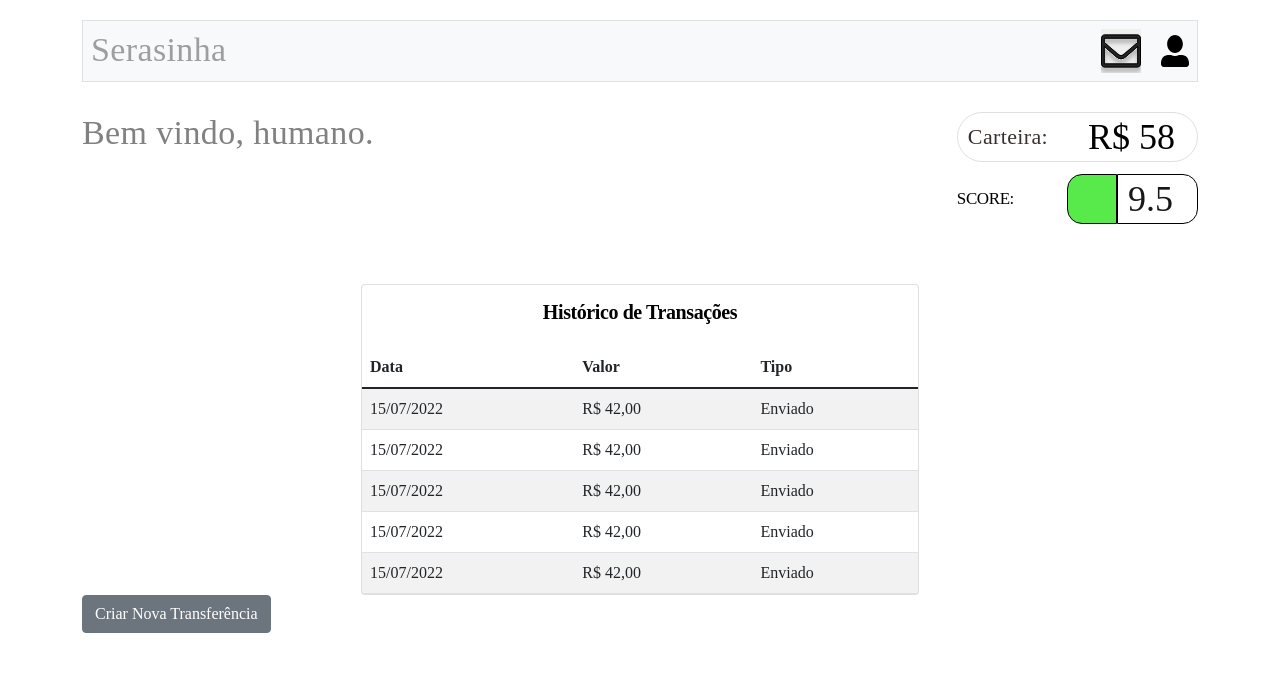
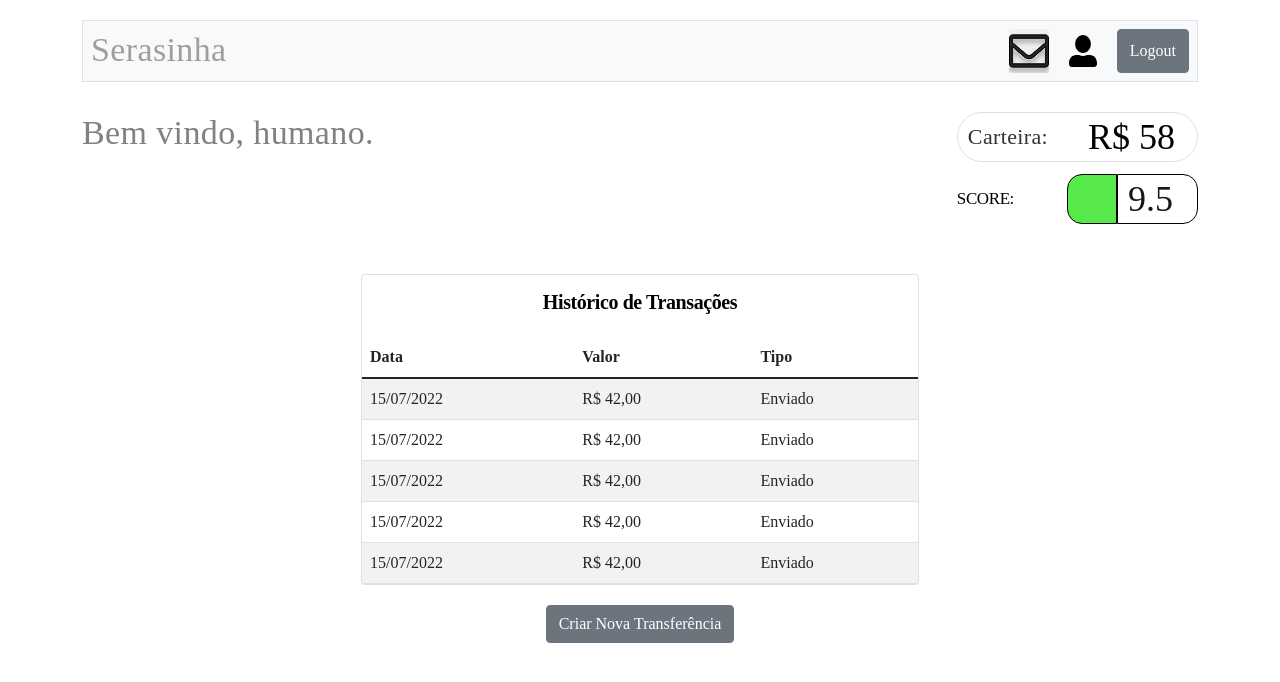
Before and after one commit to nicolasbicalho/serasinha-front, a Vue app: page / in a window 1280 px wide. Shown: the top 682 px of the page. Built offline with nearby package versions, Linux system fonts and the light colour scheme; sample sign-in values are in the browser's storage.

Commit message:
final components changes

```diff
--- a/package.json
+++ b/package.json
@@ -5,7 +5,8 @@
   "scripts": {
     "serve": "vue-cli-service serve",
     "build": "vue-cli-service build",
-    "lint": "vue-cli-service lint"
+    "lint": "vue-cli-service lint",
+    "start": "node server.js"
   },
   "dependencies": {
     "autoprefixer": "10.4.5",
@@ -13,6 +14,8 @@
     "bootstrap": "^5.1.3",
     "bootstrap-vue-3": "^0.1.14",
     "core-js": "^3.8.3",
+    "express": "^4.18.1",
+    "serve-static": "^1.15.0",
     "typescript": "^4.7.4",
     "vue": "^3.2.13",
     "vue-meta": "^2.4.0",
--- a/src/SerasinhaService.js
+++ b/src/SerasinhaService.js
@@ -22,6 +22,10 @@ function login({ email, password }) {
     //         auth.setAuth(token, email);
     //         return router.push('/');
     //     })
+}
+
+function logout() {
+    return auth.unsetAuth();
 }
 
 function register({ email, password }) {
@@ -82,9 +86,29 @@ function getMainMenuData() {
     //     })
 }
 
+function transferValue({ emailToSend, transferValue }) {
+    console.log('emailToSend', emailToSend);
+    console.log('transferValue', transferValue);
+
+    return 'ok';
+
+	// return SerasinhaApi
+	// 	.post('transfer-value', { email, password })
+	// 	.then((res) => {
+    //         if (res.status !== 200) {
+    //             return Promise.reject(new Error('login failed'))
+    //         }
+    //         const token = res.text().then(JSON.parse);
+    //         auth.setAuth(token, email);
+    //         return router.push('/');
+    //     })
+}
+
 
 export const SerasinhaService = {
 	login,
     register,
     getMainMenuData,
+    transferValue,
+    logout,
 }
--- a/src/components/ButtonWithModal.vue
+++ b/src/components/ButtonWithModal.vue
@@ -1,21 +1,18 @@
 <template>
 	<div>
-		<b-button :disabled="disabled" :class="buttonCss || {}" v-b-modal="'bv-modal'">
+		<b-button v-b-modal="'bv-modal'">
 			{{buttonText}}
 		</b-button>
 		<b-modal
             id="bv-modal"
+            class="b-modal"
+            ref="modal"
 			hide-footer
 			size="sm"
             :title="modalTitle"
 			centered>
-			<!-- <b-table v-if="modalTable && modalTableFields"
-				:items="modalTable"
-				:fixed="true"
-				:fields="modalTableFields"
-				responsive="sm"/> -->
 			<slot />
-			<b-button :class="confirmCSS" @click="confirmButton">
+			<b-button class="confirm-button" @click="confirmButton">
 				{{confirmText}}
 			</b-button>
 		</b-modal>
@@ -28,26 +25,21 @@ export default {
 	props: {
 		buttonText: String,
 		confirmText: String,
-		buttonCss: Object,
-		confirmCSS: Object,
 		modalTitle: String,
 		confirmCallback: Function,
-		modalTable: Array,
-		modalTableFields: Array,
-		disabled: {
-			type: Boolean,
-			default: false
-		}
 	},
 	methods: {
 		confirmButton () {
-			this.$refs.modal.hide()
+            document.querySelector('#bv-modal').classList.remove('show');
+            document.querySelectorAll('.modal-backdrop').forEach(el => el.classList.remove('show'));
 			this.confirmCallback()
 		}
 	},
 }
 </script>
 
-<style>
-
+<style scoped>
+.confirm-button {
+    width: 100%;
+}
 </style>
--- a/src/components/InputWithLabel.vue
+++ b/src/components/InputWithLabel.vue
@@ -1,7 +1,7 @@
 <template>
   <div>
       <div class="label"> {{ label }} </div>
-      <input class="input" type="text" v-model="value" @change="onInput">
+      <input :placeholder="placeholder" :style="`padding: ${inputPadding}`" class="input" type="text" v-model="value" @change="onInput">
 
   </div>
 </template>
@@ -14,6 +14,8 @@ export default {
     }),
     props: {
         label: String,
+        inputPadding: String,
+        placeholder: String,
     },
     methods: {
         onInput() {
@@ -32,12 +34,8 @@ export default {
 
 .input {
     box-sizing: border-box;
-    /* Auto layout */
-
     padding: 20px 24px;
     gap: 10px;
-
-
     background: #FFFFFF;
     border: 1px solid #000000;
     border-radius: 15px;
--- a/src/components/MainNavbar.vue
+++ b/src/components/MainNavbar.vue
@@ -5,14 +5,24 @@
     </div>
     <div class="navbar-images">
       <img style="margin-right: 20px" src="../assets/envelope.svg" alt="">
-      <img src="../assets/user.svg" alt="">
+      <img style="margin-right: 20px" src="../assets/user.svg" alt="">
+      <button @click="logout" type="button" class="btn btn-secondary">
+        Logout
+      </button>
     </div>
   </div>
 </template>
 
 <script>
+import { SerasinhaService } from '../SerasinhaService';
+
 export default {
   name: 'MainNavbar',
+  methods: {
+    logout() {
+      return SerasinhaService.logout();
+    }
+  }
 }
 </script>
 
--- a/src/pages/MainMenu.vue
+++ b/src/pages/MainMenu.vue
@@ -24,9 +24,15 @@
           <b-table class="m-0" striped hover :items="transactions"></b-table>
         </div>
       </div>
-      <div>
-        <ButtonWithModal modalTitle="Nova Transferência" :buttonText="'Criar Nova Transferência'">
-          <p>AAAAAAAAAAAAAAAAA</p>
+      <div class="button-modal">
+        <ButtonWithModal
+          confirmText="Transferir"
+          modalTitle="Nova Transferência"
+          buttonText="Criar Nova Transferência"
+          :confirmCallback="generateNewTransfer"
+        >
+          <InputWithLabel placeholder="E-mail" inputPadding="10px 12px" @input="setEmailToSend" label="Para qual usuário deseja transferir?" />
+          <InputWithLabel style="margin-top: 20px; margin-bottom: 20px;" placeholder="R$" inputPadding="10px 12px" @input="setTransferValue" label="Qual valor deseja transferir? (Em reais)" />
         </ButtonWithModal>
       </div>
     </div>
@@ -37,6 +43,7 @@
 import MainNavbar from '../components/MainNavbar.vue';
 import ScoreCard from '../components/ScoreCard.vue';
 import ButtonWithModal from '../components/ButtonWithModal.vue';
+import InputWithLabel from '../components/InputWithLabel.vue';
 import { SerasinhaService } from '../SerasinhaService';
 export default {
     name: 'MainMenu',
@@ -44,13 +51,34 @@ export default {
       MainNavbar,
       ScoreCard,
       ButtonWithModal,
+      InputWithLabel,
     },
     data: () => ({
       sanitizedName: '',
       walletValue: 0,
       score: 0,
+      emailToSend: '',
+      transferValue: 0,
       transactions: [],
     }),
+    methods: {
+      setEmailToSend(value) {
+			this.emailToSend = value;
+		},
+		setTransferValue(value) {
+			this.transferValue = value;
+		},
+      async generateNewTransfer() {
+        if (!this.emailToSend || !this.transferValue) return null;
+        await SerasinhaService.transferValue({
+          emailToSend: this.emailToSend,
+          transferValue: this.transferValue,
+        });
+
+        this.transferValue = 0;
+        this.emailToSend = '';
+      }
+    },
     async mounted () {
       this.sanitizedName = localStorage.getItem('email') ? localStorage.getItem('email').split('@')[0] : 'humano';
       const { walletValue, score, transactions } = await SerasinhaService.getMainMenuData();
@@ -71,10 +99,7 @@ export default {
     font-weight: 400;
     font-size: 34px;
     line-height: 41px;
-    /* identical to box height, or 121% */
-
     letter-spacing: 0.374px;
-
     color: #818181;
   }
 
@@ -84,7 +109,6 @@ export default {
     border-radius: 100px;
     padding: 10px;
     margin-bottom: 12px;
-
   }
 
   .wallet-text {
@@ -101,19 +125,18 @@ export default {
     font-weight: 400;
     font-size: 36px;
     line-height: 16px;
-
     display: flex;
     align-items: center;
     margin-right: 12px;
-
     color: #000000;
   }
 
   .transaction-history {
-    margin-top: 60px;
+    margin-top: 50px;
     display: flex;
     justify-content: center;
   }
+
   .transaction-label {
     margin-top: 16px;
     margin-bottom: 24px;
@@ -124,7 +147,12 @@ export default {
     line-height: 22px;
     align-self: center;
     letter-spacing: -0.408px;
-
     color: #000000;
   }
+
+  .button-modal {
+    display: flex;
+    justify-content: center;
+    margin-top: 20px;
+  }
 </style>
--- a/src/pages/Register.vue
+++ b/src/pages/Register.vue
@@ -7,8 +7,9 @@
 			<div style="margin-top: 8px" class="login-big">Cadastro</div>
 		</div>
 		<div>
-			<InputWithLabel @input="setEmailValue" style="margin-bottom: 24px" label="E-mail" />
-			<InputWithLabel @input="setPasswordValue" label="Escolha uma senha" />
+			<InputWithLabel @input="setEmailValue" style="margin-bottom: 24px" label="Escreva seu e-mail" />
+			<InputWithLabel class="mb-2" @input="setPasswordValue" label="Escolha uma senha" />
+			<a class="login-button" @click="goToLogin">fazer login</a>
 		</div>
 		<div style="margin-top: 32px">
 			<RoundButton @click="register" buttonText="CADASTRAR" :backgroundColor="buttonBackgroundColor" />
@@ -44,6 +45,9 @@ export default {
 			console.log('email', this.email);
 			console.log('password', this.password);
 			return SerasinhaService.register({ email: this.email, password: this.password });
+		},
+		goToLogin() {
+			this.$router.push({ path: '/login' });
 		}
 	}
 
@@ -95,4 +99,20 @@ export default {
 	height: 98px;
 	width: 104px;
 }
+
+.login-button {
+	letter-spacing: 0.374px;
+	font-family: 'Abel';
+	font-style: normal;
+	font-weight: 400;
+	font-size: 20px;
+	/* text-align: center; */
+
+	color: #4C6EB0;
+	text-decoration: none;
+}
+
+.login-button:hover {
+	cursor: pointer;
+}
 </style>
```
Also changed, not shown: server.js (added, +13 -0 lines), 1 other file (tests, documents, lock files or other folders).
